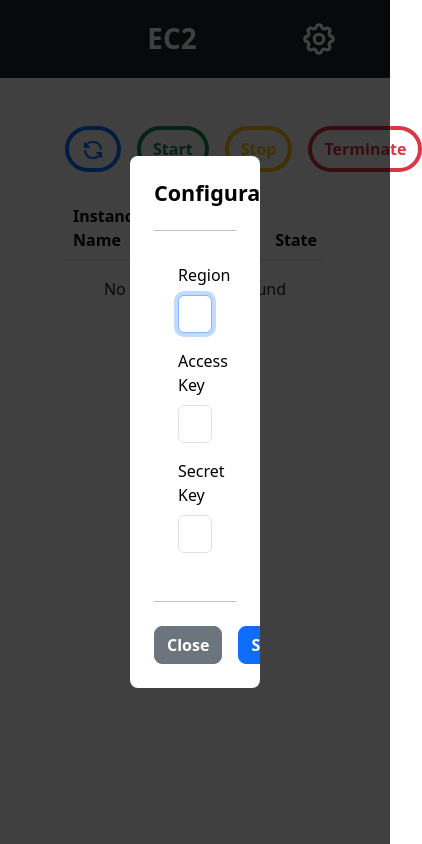
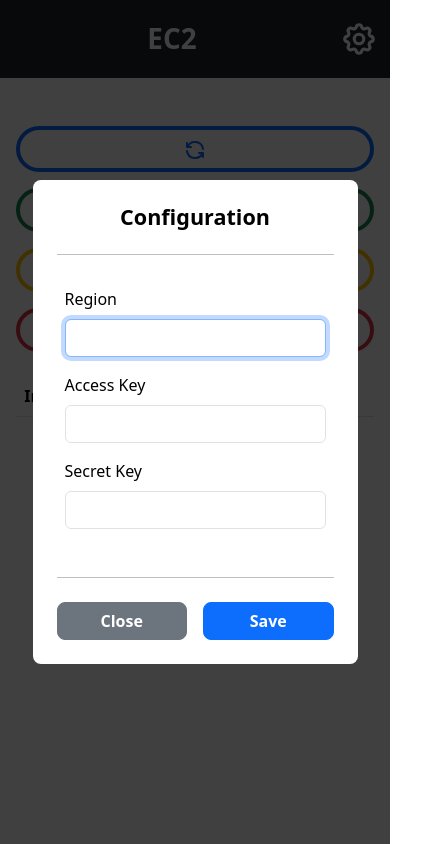
Before and after one commit to Da-Builder/EC2-Kill-Switch, a website built with webpack: page index.html in a window 390 px wide. Shown: the whole page, 422 px wide, since content can reach past the window. Built offline with nearby package versions, Linux system fonts and the light colour scheme.

Commit message:
Update: Responsive Mobile HTML

```diff
--- a/index.html
+++ b/index.html
@@ -32,7 +32,7 @@
 
 	<body>
 		<header
-			class="d-grid align-items-center px-5 py-3 text-bg-dark"
+			class="d-grid align-items-center px-2 px-lg-5 py-3 text-bg-dark"
 			style="grid-template-columns: auto max-content"
 		>
 			<h1 class="m-0 fw-bold text-center">EC2</h1>
@@ -61,8 +61,8 @@
 			</button>
 		</header>
 
-		<main class="col-8 mt-5 mx-auto d-flex flex-column gap-4">
-			<section class="d-flex gap-3">
+		<main class="col-11 col-lg-8 mt-5 mx-auto d-flex flex-column gap-4">
+			<section class="d-flex flex-column flex-lg-row gap-3">
 				<button
 					id="ec2-fetch"
 					class="btn btn-outline-primary w-100 border-4 rounded-5 fw-bold"
@@ -126,8 +126,8 @@
 				<button class="btn-close rounded-4" aria-label="Dismiss Alert"></button>
 			</div>
 
-			<section>
-				<table class="table">
+			<section class="table-responsive">
+				<table class="table table-hover">
 					<thead>
 						<th>Instance Name</th>
 						<th>Instance ID</th>
@@ -141,7 +141,10 @@
 			</section>
 		</main>
 
-		<dialog id="terminate-confirmation" class="col-3 p-4 border-0 rounded-3">
+		<dialog
+			id="terminate-confirmation"
+			class="col-10 col-lg-3 p-4 border-0 rounded-3"
+		>
 			<h2 class="m-0 fs-4 fw-bold text-center">Confirm Termination</h2>
 			<hr class="my-4" />
 
@@ -164,11 +167,11 @@
 			</div>
 		</dialog>
 
-		<dialog id="setup" class="col-4 p-4 border-0 rounded-3">
+		<dialog id="setup" class="col-10 col-lg-4 p-4 border-0 rounded-3">
 			<h2 class="m-0 fs-4 fw-bold text-center">Configuration</h2>
 			<hr class="my-4" />
 
-			<div class="px-4 py-2">
+			<div class="px-2 px-lg-4 py-2">
 				<label class="form-label" for="setup-region">Region</label>
 				<input id="setup-region" class="form-control mb-3" type="text" />
 
```
